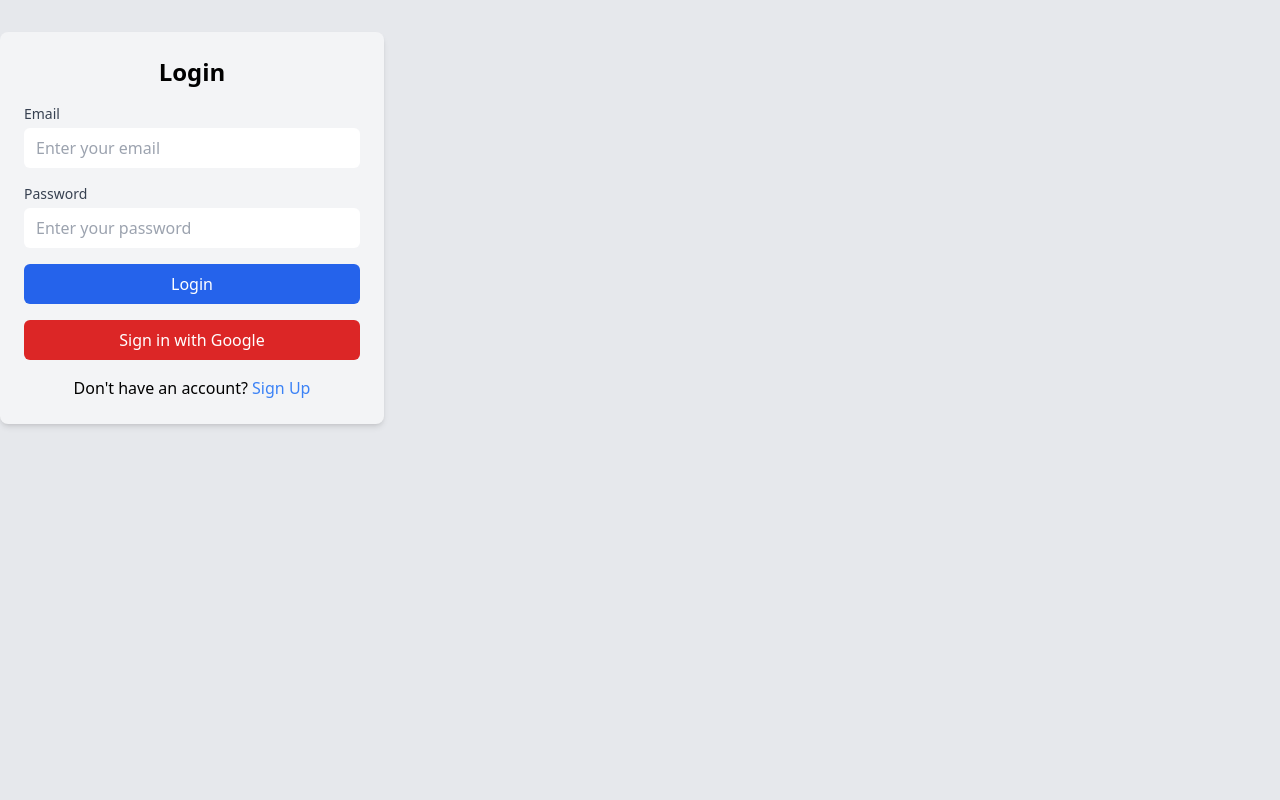
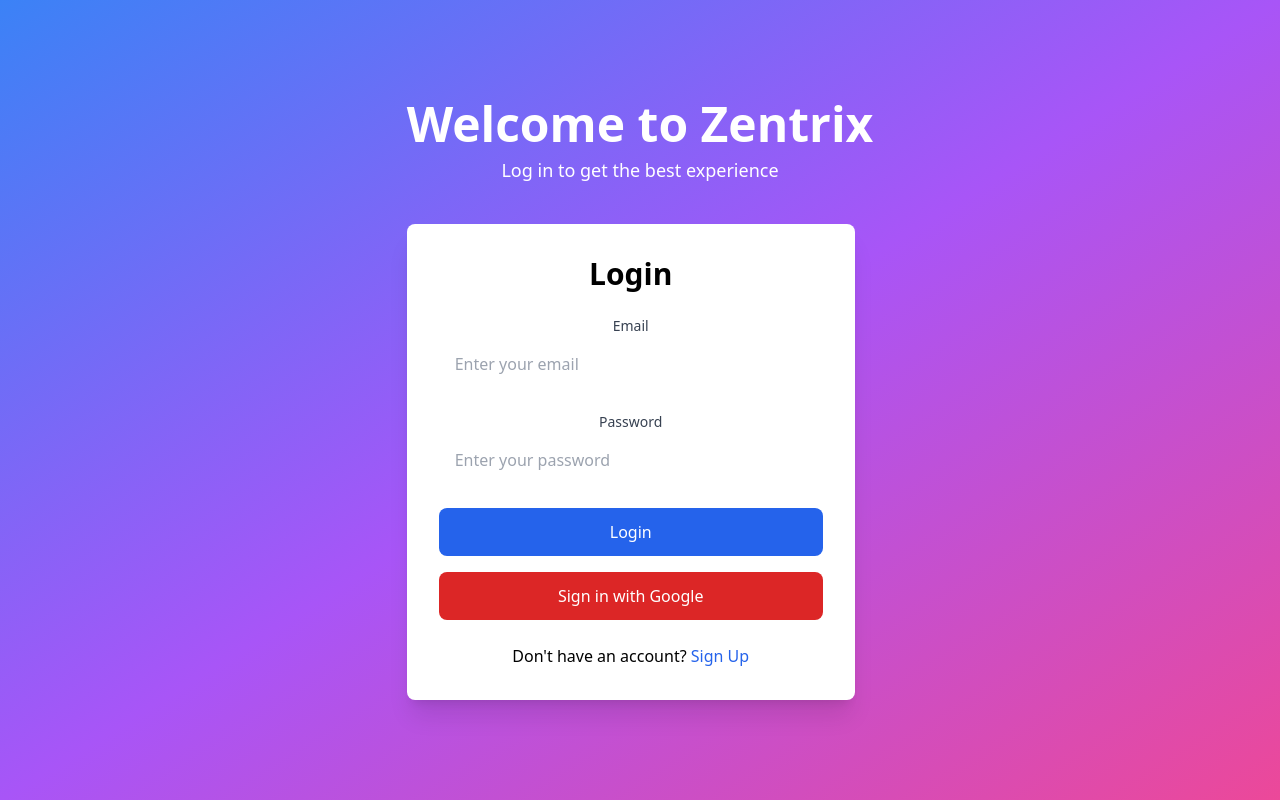
Before and after one commit to Zalasyu/YouTube_QA_RAG_AI, a Next.js app in the folder frontend/: page / in a window 1280 px wide. Built offline with nearby package versions, Linux system fonts and the light colour scheme; no server answers.

Commit message:
Latest ui structure

```diff
--- a/frontend/app/components/Stage.tsx
+++ b/frontend/app/components/Stage.tsx
@@ -52,17 +52,36 @@ const Stage = () => {
               ></div>
             </div>
           )}
-
+          {thumbnailExpanded && (
+            <div
+              className={`flex flex-col justify-end items-center w-full h-[445px]`}
+            >
+              <div
+                className={`flex flex-col justify-center items-center p-2 px-4 text-[14px] text-white/80 font-bold min-w-[80px] max-w-[250px] min-h-[30px] rounded-t-[6px] rounded-bl-[6px] bg-blue-400 ml-auto m-4`}
+              >
+                What do you think about this transcripts topic as a whole?
+              </div>
+              <div className={`mt-[-15px] ml-auto mr-[20px] text-[12px] text-black/50`}>
+                10:24 - LwaziNF
+              </div>
+            </div>
+          )}
           {thumbnailExpanded && (
             <div className="w-[98.3%] h-[40px] flex flex-row justify-center items-center rounded-[3px] bg-black/20 px-2 absolute bottom-2">
-            <FontAwesomeIcon icon={faPaperclip} className={`mx-1 opacity-30`} />
+              <FontAwesomeIcon
+                icon={faPaperclip}
+                className={`mx-1 opacity-30`}
+              />
               <input
                 type="text"
                 placeholder="Write a message"
                 className="flex-grow px-2 bg-transparent outline-none text-white"
               />
-            <FontAwesomeIcon icon={faSmile} className={`mx-1 opacity-30`}/>
-            <FontAwesomeIcon icon={faMicrophoneAlt} className={`mx-1 opacity-30`}/>
+              <FontAwesomeIcon icon={faSmile} className={`mx-1 opacity-30`} />
+              <FontAwesomeIcon
+                icon={faMicrophoneAlt}
+                className={`mx-1 opacity-30`}
+              />
             </div>
           )}
         </div>
--- a/frontend/app/components/auth/LoginForm.tsx
+++ b/frontend/app/components/auth/LoginForm.tsx
@@ -10,12 +10,12 @@ import {
   signInWithPopup,
 } from "firebase/auth";
 
-export default function LoginForm() {
+export default function LoginPage() {
   const [isSignUp, setIsSignUp] = useState(false);
   const [email, setEmail] = useState("");
   const [password, setPassword] = useState("");
   const [error, setError] = useState("");
-  const router = useRouter(); // Hook for routing
+  const router = useRouter();
 
   const toggleAuthMode = () => {
     setIsSignUp((prev) => !prev);
@@ -34,7 +34,7 @@ export default function LoginForm() {
         await signInWithEmailAndPassword(auth, email, password);
         console.log("Login successful!");
       }
-      router.push("/"); // Redirect to the main page
+      router.push("/"); // Redirect to the main page (page.tsx)
     } catch (err: any) {
       setError(err.message);
       console.error("Authentication error:", err);
@@ -46,7 +46,7 @@ export default function LoginForm() {
     try {
       await signInWithPopup(auth, provider);
       console.log("Google sign-in successful!");
-      router.push("/"); // Redirect to the main page
+      router.push("/"); // Redirect to the main page (page.tsx)
     } catch (err: any) {
       setError(err.message);
       console.error("Google sign-in error:", err);
@@ -54,11 +54,18 @@ export default function LoginForm() {
   };
 
   return (
-    <div className="bg-gray-100 shadow-md rounded-lg p-6 w-full max-w-sm mt-8">
-      <h2 className="text-2xl font-semibold text-center mb-4">
+    <div className="min-h-screen flex items-center justify-center">
+      <div className="text-center">
+        <div className="text-white mb-10">
+          <h1 className="text-5xl font-extrabold mb-2">Welcome to Zentrix</h1>
+          <p className="text-lg font-medium">Log in to get the best experience</p>
+        </div>
+
+        <div className="bg-white shadow-xl rounded-lg p-8 w-full max-w-md">
+          <h2 className="text-3xl font-semibold text-center mb-6">
             {isSignUp ? "Sign Up" : "Login"}
           </h2>
-      <form onSubmit={handleSubmit} className="space-y-4">
+          <form onSubmit={handleSubmit} className="space-y-6">
             <div>
               <label className="block text-sm font-medium text-gray-700 mb-1">
                 Email
@@ -68,7 +75,7 @@ export default function LoginForm() {
                 value={email}
                 onChange={(e) => setEmail(e.target.value)}
                 required
-            className="w-full px-3 py-2 border border-gray-300 rounded-md focus:ring-2 focus:ring-blue-500 focus:outline-none"
+                className="w-full px-4 py-3 border border-gray-300 rounded-lg focus:ring-2 focus:ring-blue-500 focus:outline-none transition duration-200"
                 placeholder="Enter your email"
               />
             </div>
@@ -81,33 +88,37 @@ export default function LoginForm() {
                 value={password}
                 onChange={(e) => setPassword(e.target.value)}
                 required
-            className="w-full px-3 py-2 border border-gray-300 rounded-md focus:ring-2 focus:ring-blue-500 focus:outline-none"
+                className="w-full px-4 py-3 border border-gray-300 rounded-lg focus:ring-2 focus:ring-blue-500 focus:outline-none transition duration-200"
                 placeholder="Enter your password"
               />
             </div>
-        {error && <div className="text-red-500 text-sm mt-2">{error}</div>}
+            {error && (
+              <div className="text-red-600 text-sm text-center">{error}</div>
+            )}
             <button
               type="submit"
-          className="w-full bg-blue-600 text-white py-2 rounded-md hover:bg-blue-700 transition duration-200"
+              className="w-full bg-blue-600 text-white py-3 rounded-lg font-medium hover:bg-blue-700 transition duration-200"
             >
               {isSignUp ? "Sign Up" : "Login"}
             </button>
           </form>
           <button
             onClick={handleGoogleSignIn}
-        className="mt-4 w-full bg-red-600 text-white py-2 rounded-md hover:bg-red-700 transition duration-200"
+            className="mt-4 w-full bg-red-600 text-white py-3 rounded-lg font-medium hover:bg-red-700 transition duration-200"
           >
             Sign in with Google
           </button>
-      <div className="text-center mt-4">
+          <div className="text-center mt-6">
             {isSignUp ? "Already have an account?" : "Don't have an account?"}{" "}
             <button
               onClick={toggleAuthMode}
-          className="text-blue-500 hover:underline"
+              className="text-blue-600 hover:underline"
             >
               {isSignUp ? "Login" : "Sign Up"}
             </button>
           </div>
         </div>
+      </div>
+    </div>
   );
 }
--- a/frontend/app/layout.tsx
+++ b/frontend/app/layout.tsx
@@ -25,7 +25,7 @@ export default function RootLayout({
   return (
     <html lang="en">
       <body
-        className={`${geistSans.variable} ${geistMono.variable} antialiased`}
+        className={`${geistSans.variable} ${geistMono.variable} antialiased bg-gradient-to-br from-blue-500 via-purple-500 to-pink-500`}
       >
         {children}
       </body>
--- a/frontend/app/page.tsx
+++ b/frontend/app/page.tsx
@@ -1,15 +1,27 @@
 "use client"
 
-import { useAuth } from "@/firebase";
+import { signOut_, useAuth } from "@/firebase";
 import LoginPage from "./components/auth/LoginForm";
 import Stage from "./components/Stage";
+import { FontAwesomeIcon } from "@fortawesome/react-fontawesome";
+import { faPowerOff } from "@fortawesome/free-solid-svg-icons";
 
 export default function Home() {
   const { currentUser, isUserActive } = useAuth();
 
   return (
     <>
-      {isUserActive ? <Stage /> : <LoginPage />}
+      {isUserActive ? <div className={`flex flex-col justify-center items-center`}>
+      <Stage />
+      <div className={`w-[80px] h-[30px] rounded-[3px] bg-white absolute top-2 right-2 justify-center items-center flex flex-row p-1 cursor-pointer`} onClick={() => {
+        signOut_()
+      }} >
+        <FontAwesomeIcon icon={faPowerOff} className={`text-[12px] mr-1`} />
+        <p className={`text-[12px] font-medium`}>
+        Signout
+        </p>
+      </div>
+      </div> : <LoginPage />}
     </>
   );
 }
```
Lines whose indentation alone changed are shown as unchanged.
